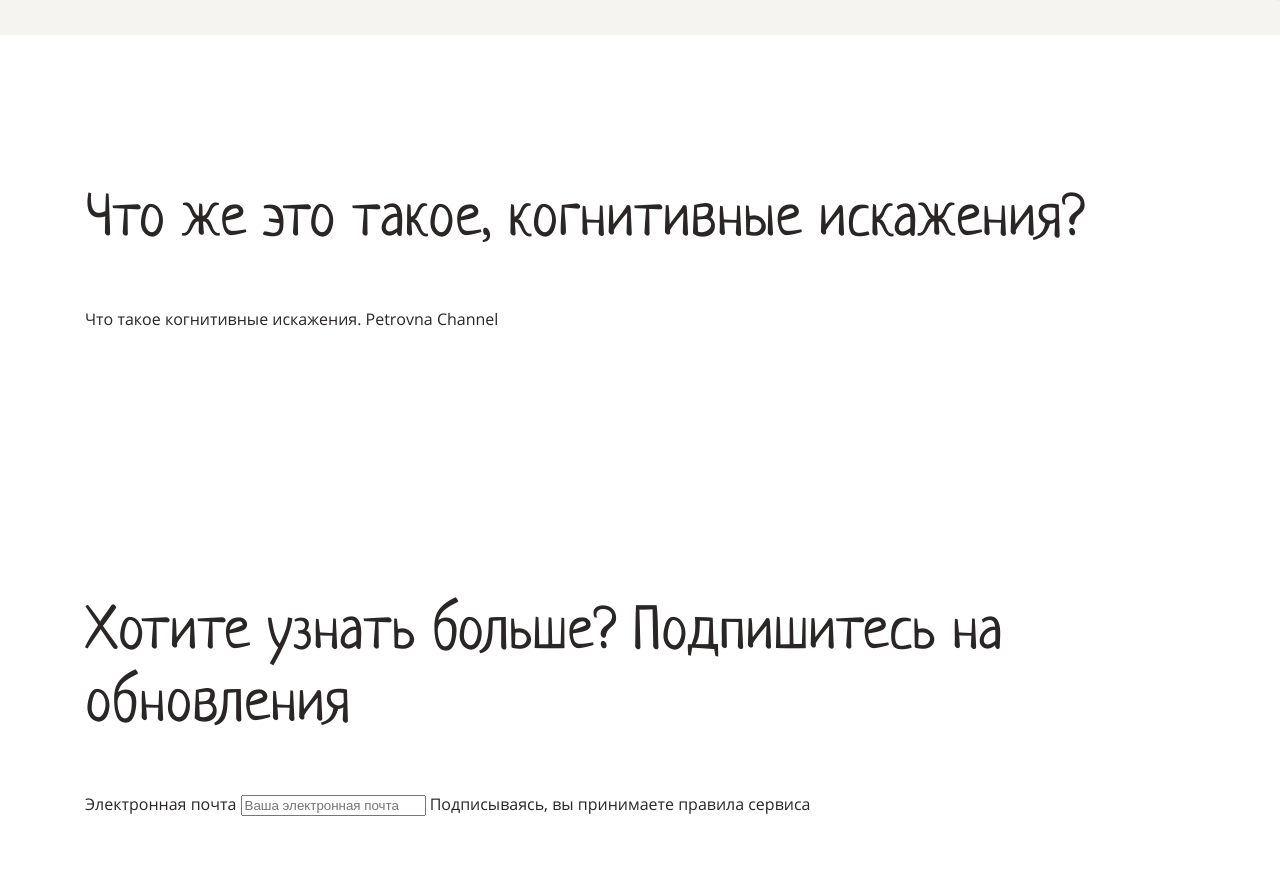
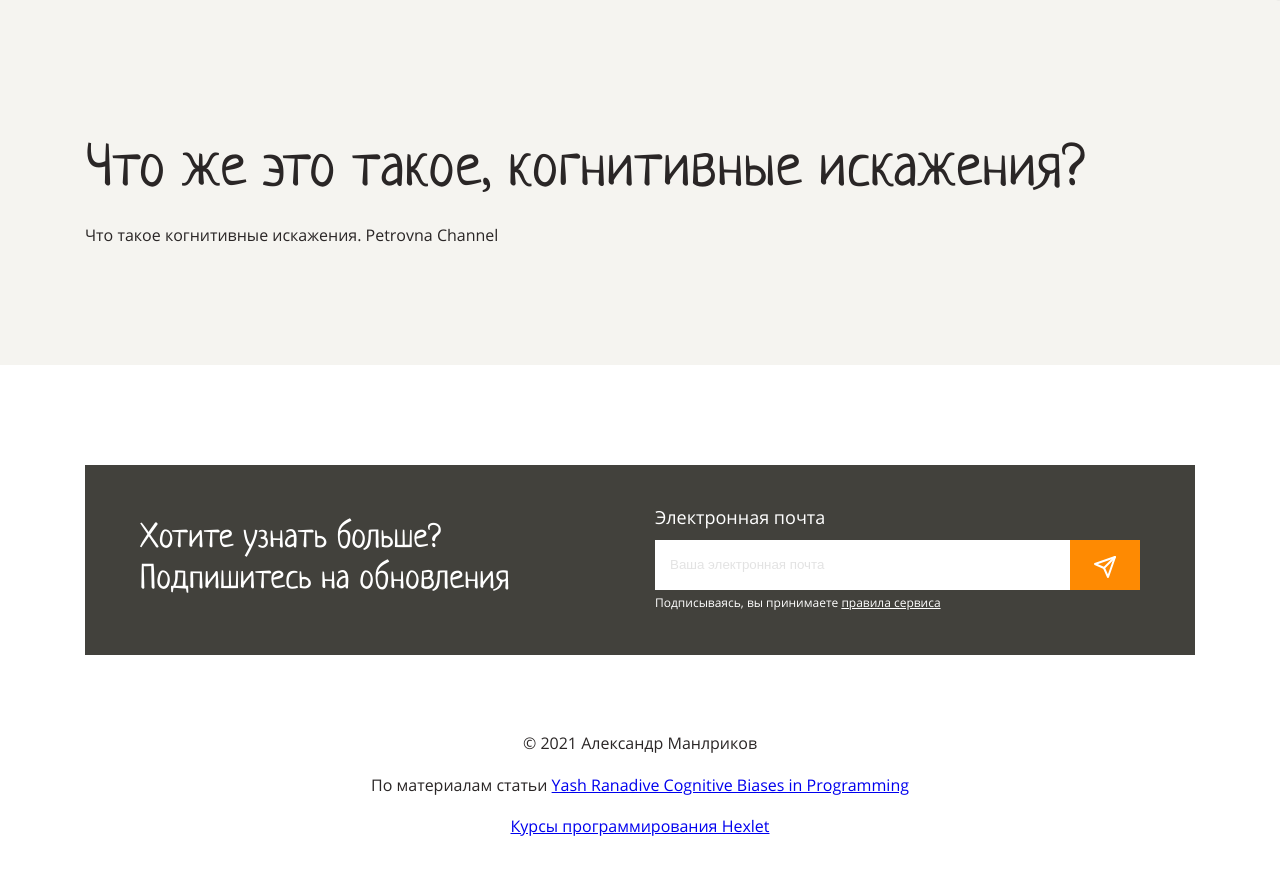
Before and after one commit to nunsez/layout-designer-project-lvl1, a website: page src/index.html in a window 1280 px wide. Shown: the part 900-1775 px from the top of the page. Drawn offline with Linux system fonts and the light colour scheme.

Commit message:
complete footer styling

```diff
--- a/package.json
+++ b/package.json
@@ -1,6 +1,6 @@
 {
   "name": "layout-designer-project-lvl1",
-  "version": "0.1.2",
+  "version": "0.1.3",
   "description": "[![Actions Status](https://github.com/nunsez/layout-designer-project-lvl1/workflows/hexlet-check/badge.svg)](https://github.com/nunsez/layout-designer-project-lvl1/actions)",
   "main": "",
   "repository": {
--- a/src/index.html
+++ b/src/index.html
@@ -13,7 +13,9 @@
         <section class="bg-questions bg-light">
             <div class="container">
                 <h1 class="title">
-                    <span class="text-primary">Когнитивные<br>
+                    <span class="text-primary">
+                        Когнитивные
+                        <br>
                         искажения
                     </span>
                     <br>
@@ -45,7 +47,7 @@
         </section>
     </header>
     <main>
-        <section>
+        <section class="bg-light">
             <div class="container">
                 <h2>
                     Что же это такое, когнитивные искажения?
@@ -57,18 +59,56 @@
         </section>
     </main>
     <footer>
-        <section>
+        <section class="bg-white">
             <div class="container">
-                <h2>
-                    Хотите узнать больше? Подпишитесь на обновления
-                </h2>
-                <form class="subscribe-form">
-                    <label>
-                        Электронная почта
-                        <input type="email" placeholder="Ваша электронная почта">
-                        <span>Подписываясь, вы принимаете правила сервиса</span>
-                    </label>
-                </form>
+                <div class="bg-primary-dark text-white p-40">
+                    <div class="row align-items-center m-0">
+                        <div class="col">
+                            <h3>
+                                Хотите узнать больше?
+                                <br>
+                                Подпишитесь на обновления
+                            </h3>
+                        </div>
+                        <div class="col align-items-end">
+                            <form class="subscribe-form">
+                                <label for="subscribe-email" class="d-block mb-9 font-size-18">Электронная почта</label>
+                                <div class="d-flex">
+                                    <input
+                                    id="subscribe-email"
+                                    class="subscribe-input"
+                                    type="email"
+                                    name="email"
+                                    placeholder="Ваша электронная почта"
+                                    required>
+                                    <div class="btn-send btn-primary text-center"></div>
+                                </div>
+
+                                <p class="my-0 font-size-12">Подписываясь, вы принимаете <a href="#" class="text-white">правила сервиса</a></p>
+                            </form>
+                        </div>
+                    </div>
+                </div>
+                <div class="row mt-60">
+                    <div class="col text-center">
+                        <p>
+                            © 2021 Александр Манлриков
+                        </p>
+                        <p>
+                            По материалам статьи
+                            <a
+                            href="https://medium.com/hackernoon/cognitive-biases-in-programming-5e937707c27b"
+                            rel="noopener noreferrer"
+                            target="_blank"
+                            >
+                            Yash Ranadive Cognitive Biases in Programming
+                            </a>
+                        </p>
+                        <p>
+                            <a href="https://ru.hexlet.io/" rel="noopener" target="_blank">Курсы программирования Hexlet</a>
+                        </p>
+                    </div>
+                </div>
             </div>
         </section>
     </footer>
--- a/src/styles/style.css
+++ b/src/styles/style.css
@@ -45,6 +45,9 @@ h1,
 h2,
 h3,
 h4 {
+  margin: 0;
+  padding: 0;
+
   font-weight: normal;
   font-family: "Neucha", sans-serif;
   line-height: 1.2em;
@@ -144,6 +147,26 @@ body header {
   background-color: var(--light);
 }
 
+.bg-white {
+  background-color: var(--white);
+}
+
+.bg-primary-dark {
+  background-color: var(--primary-dark);
+}
+
+.text-center {
+  text-align: center;
+}
+
+.text-white {
+  color: var(--white);
+}
+
+.p-40 {
+  padding: 40px;
+}
+
 .bg-questions::before {
   position: absolute;
   top: 0;
@@ -163,3 +186,77 @@ body header {
 
   content: "";
 }
+
+.d-block {
+  display: block;
+}
+
+.mt-0 {
+  margin-top: 0;
+}
+
+.my-0 {
+  margin-top: 0;
+  margin-bottom: 0;
+}
+
+.font-size-12 {
+  font-size: 12px;
+}
+
+.font-size-18 {
+  font-size: 18px;
+}
+
+.mb-9 {
+  margin-bottom: 9px;
+}
+
+.align-items-end {
+  align-items: flex-end;
+}
+
+.align-items-center {
+  align-items: center;
+}
+
+.subscribe-input {
+  flex-grow: 1;
+
+  padding: 15px;
+
+  border: none;
+}
+
+.subscribe-input::placeholder {
+  opacity: 0.2;
+}
+
+.d-flex {
+  display: flex;
+}
+
+.mt-60 {
+  margin-top: 60px;
+}
+
+.m-0 {
+  margin: 0;
+}
+
+.btn-send {
+  width: 70px;
+  height: 50px;
+
+  border: none;
+
+  cursor: pointer;
+}
+
+.btn-send::after {
+  display: block;
+
+  padding: 15px 0;
+
+  content: url("/src/images/send.svg");
+}
```
Also changed, not shown: src/images/send.svg (added).
